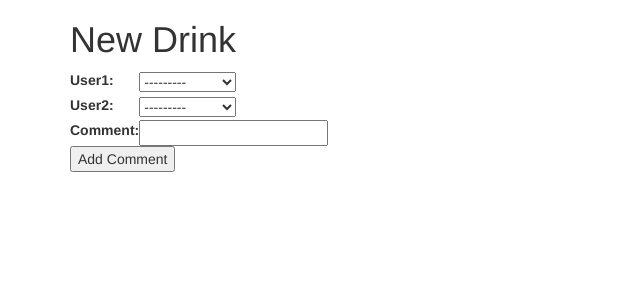
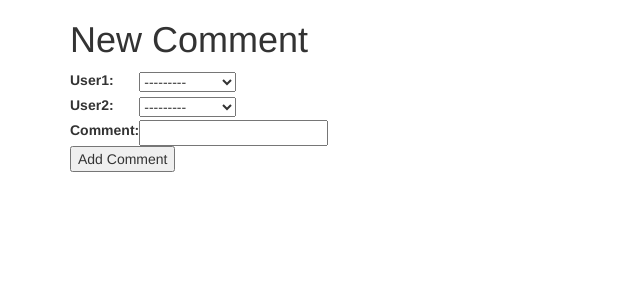
Before and after one commit to goingpaper/project, a Django app: page /comment/add/ in a window 1280 px wide. Shown: the part 222-522 px from the top of the page, without its empty margins (0-640 px from the left). Run offline with Django 3.2, Linux system fonts and the light colour scheme; data comes from the database, SQL or seed files in the repository; parts of the project's set-up code (start-up, migrations or seed data) failed here and were passed over; some libraries are stand-ins or nearby versions.

Commit message:
Update comment_add.html
fix

```diff
--- a/project/barreviews/templates/barreviews/comment_add.html
+++ b/project/barreviews/templates/barreviews/comment_add.html
@@ -1,6 +1,6 @@
 {% extends 'barreviews/base.html' %}
 {% block content %}
-<h1>New Drink</h1>
+<h1>New Comment</h1>
 <form method="post" action="{% url 'barreviews:comment_add' %}">
     {% csrf_token %}
     <table>
```
